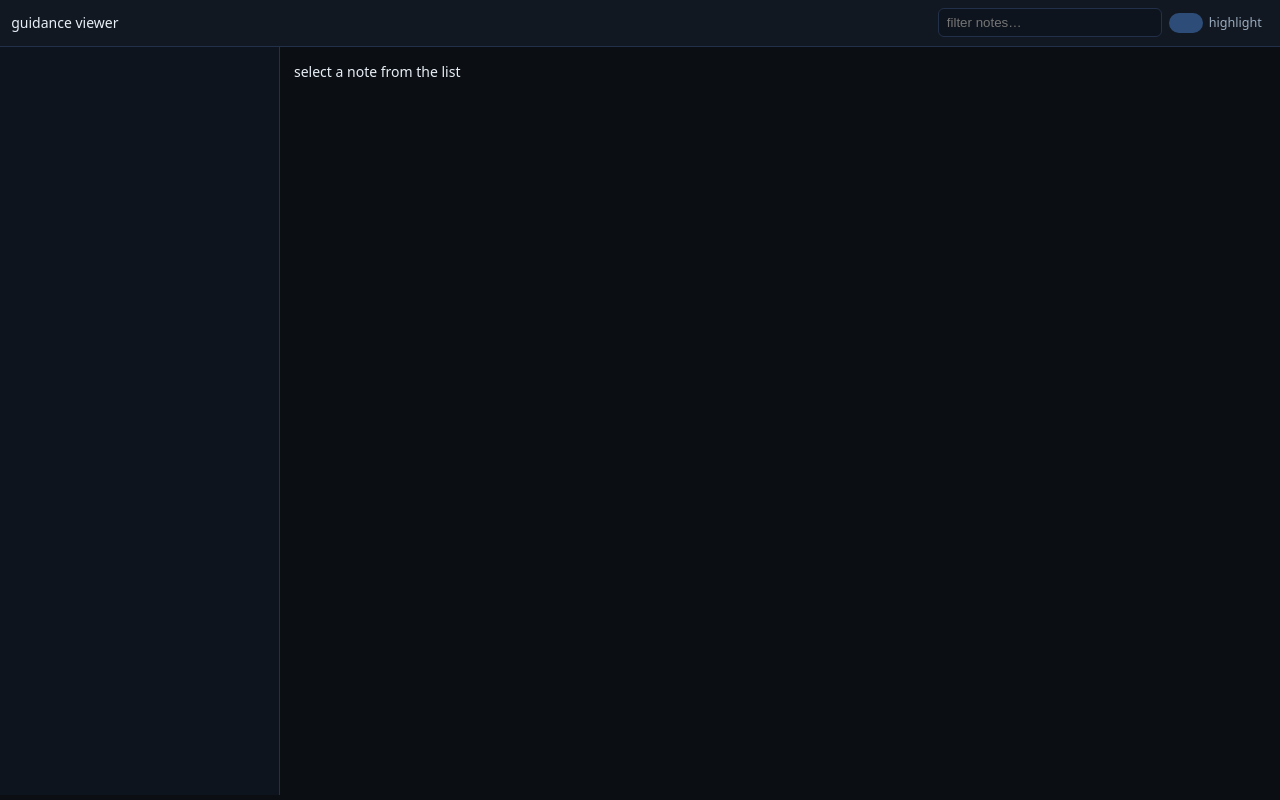
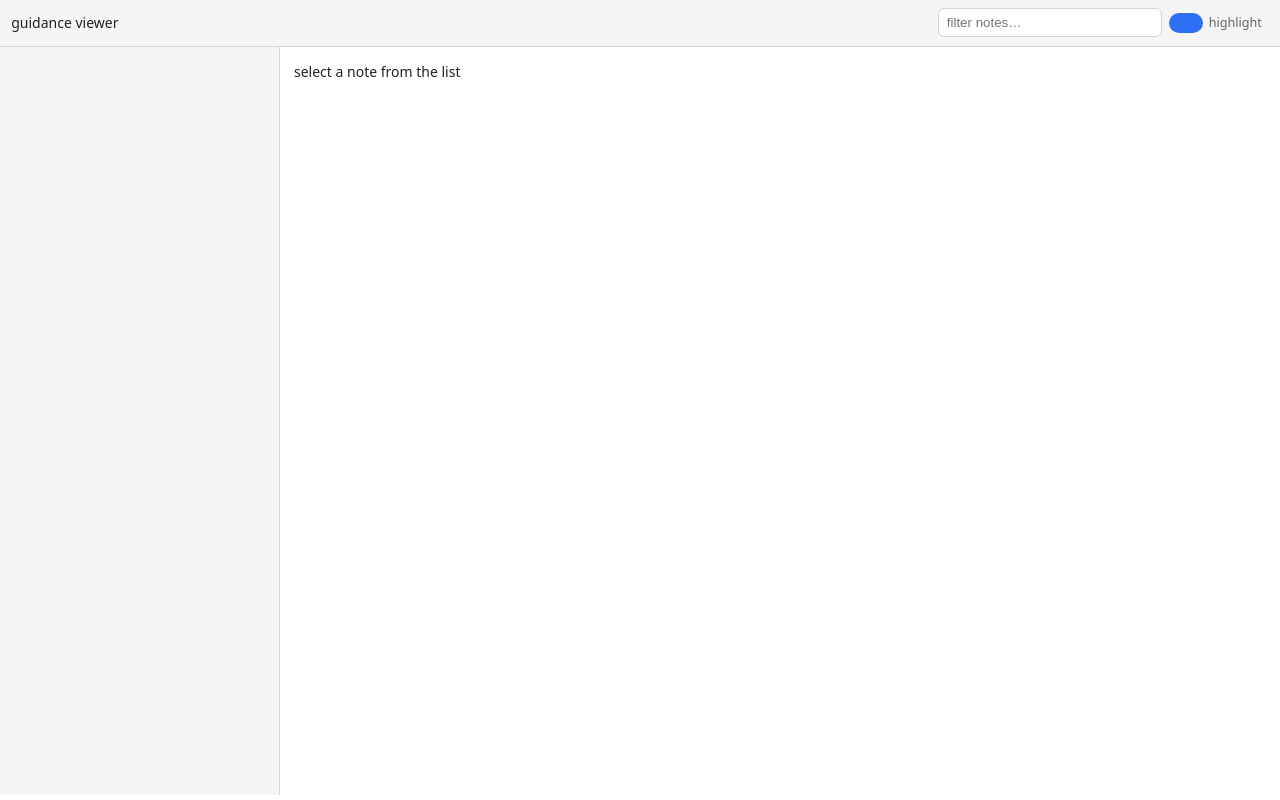
Before and after one commit to CCWBee/GNViewer, a plain HTML site: page docs/index.html in a window 1280 px wide. Drawn offline with nearby package versions, Linux system fonts and the light colour scheme.

Commit message:
Use light theme styling

```diff
--- a/docs/index.html
+++ b/docs/index.html
@@ -8,7 +8,7 @@
   <script src="https://cdn.jsdelivr.net/npm/marked/marked.min.js"></script>
   <script src="https://cdn.jsdelivr.net/npm/dompurify@3/dist/purify.min.js"></script>
 </head>
-<body data-theme="dark">
+<body data-theme="light">
   <header class="main-header">
     <div class="brand">guidance viewer</div>
     <div class="controls">
--- a/docs/style.css
+++ b/docs/style.css
@@ -1,26 +1,178 @@
-*{box-sizing:border-box}
-:root{--bg:#0b0f14;--panel:#121821;--ink:#e8eef6;--muted:#9aacbf;--accent:#3fa3ff;--line:#223049}
-html,body{margin:0;height:100%;background:var(--bg);color:var(--ink);font:14px/1.55 system-ui,Segoe UI,Arial}
-.main-header{display:flex;justify-content:space-between;align-items:center;gap:.8rem;background:var(--panel);border-bottom:1px solid var(--line);padding:.6rem .8rem;position:sticky;top:0;z-index:10}
-.controls{display:flex;align-items:center;gap:.5rem;flex-wrap:wrap}
-.controls input[type=search]{padding:.42rem .55rem;border:1px solid var(--line);background:#0e141d;color:var(--ink);border-radius:6px;min-width:16rem}
-.muted{color:var(--muted)}
-.layout{display:grid;grid-template-columns:280px 1fr;min-height:calc(100vh - 52px)}
-.sidebar{border-right:1px solid var(--line);background:#0e141d;overflow:auto}
-.files{list-style:none;margin:0;padding:.5rem}
-.files li{margin:.2rem 0}
-.files button{width:100%;text-align:left;background:transparent;color:var(--ink);border:1px solid transparent;padding:.48rem .6rem;border-radius:6px;cursor:pointer}
-.files button:hover{background:#101826;border-color:#203049}
-.files button.active{background:#142033;border-color:#2a4362}
-.content{padding:1rem;overflow:auto}
-#content h1,#content h2,#content h3{margin-top:1.25rem}
-#content table{border-collapse:collapse;margin:1rem 0;width:100%}
-#content th,#content td{border:1px solid #2a3648;padding:.5rem .6rem;vertical-align:top}
-#content code,#content pre{background:#0f1520;border:1px solid #1c2740;border-radius:6px}
-.def-term{background:rgba(63,163,255,.15);border-bottom:1px dotted var(--accent);cursor:help}
-.definition-tooltip{position:absolute;max-width:520px;padding:.6rem .7rem;background:#0f1520;border:1px solid #2a3a55;border-radius:8px;box-shadow:0 6px 24px rgba(0,0,0,.35);color:var(--ink);font-size:13px;line-height:1.4}
-.toggle{display:inline-flex;align-items:center;gap:.4rem}
-.toggle-track{display:inline-block;width:34px;height:20px;background:#223045;border-radius:999px;position:relative}
-.toggle input{appearance:none;width:0;height:0;position:absolute}
-.toggle input:checked + .toggle-track{background:#2d4d78}
-.toggle-label{font-size:.9rem;color:var(--muted)}
+* {
+  box-sizing: border-box;
+}
+
+:root {
+  --bg: #ffffff;
+  --panel: #f5f5f5;
+  --ink: #222222;
+  --muted: #666666;
+  --accent: #007bff;
+  --line: #d0d7de;
+}
+
+html,
+body {
+  margin: 0;
+  height: 100%;
+  background: var(--bg);
+  color: var(--ink);
+  font: 14px/1.55 system-ui, Segoe UI, Arial;
+}
+
+.main-header {
+  display: flex;
+  justify-content: space-between;
+  align-items: center;
+  gap: 0.8rem;
+  background: var(--panel);
+  border-bottom: 1px solid var(--line);
+  padding: 0.6rem 0.8rem;
+  position: sticky;
+  top: 0;
+  z-index: 10;
+}
+
+.controls {
+  display: flex;
+  align-items: center;
+  gap: 0.5rem;
+  flex-wrap: wrap;
+}
+
+.controls input[type="search"] {
+  padding: 0.42rem 0.55rem;
+  border: 1px solid var(--line);
+  background: #fff;
+  color: var(--ink);
+  border-radius: 6px;
+  min-width: 16rem;
+}
+
+.muted {
+  color: var(--muted);
+}
+
+.layout {
+  display: grid;
+  grid-template-columns: 280px 1fr;
+  min-height: calc(100vh - 52px);
+}
+
+.sidebar {
+  border-right: 1px solid var(--line);
+  background: #f5f5f5;
+  overflow: auto;
+}
+
+.files {
+  list-style: none;
+  margin: 0;
+  padding: 0.5rem;
+}
+
+.files li {
+  margin: 0.2rem 0;
+}
+
+.files button {
+  width: 100%;
+  text-align: left;
+  background: transparent;
+  color: var(--ink);
+  border: 1px solid transparent;
+  padding: 0.48rem 0.6rem;
+  border-radius: 6px;
+  cursor: pointer;
+}
+
+.files button:hover {
+  background: #e6f0ff;
+  border-color: #b3d1ff;
+}
+
+.files button.active {
+  background: #d6e8ff;
+  border-color: #99c1ff;
+}
+
+.content {
+  padding: 1rem;
+  overflow: auto;
+}
+
+#content h1,
+#content h2,
+#content h3 {
+  margin-top: 1.25rem;
+}
+
+#content table {
+  border-collapse: collapse;
+  margin: 1rem 0;
+  width: 100%;
+}
+
+#content th,
+#content td {
+  border: 1px solid #d0d7de;
+  padding: 0.5rem 0.6rem;
+  vertical-align: top;
+}
+
+#content code,
+#content pre {
+  background: #f6f8fa;
+  border: 1px solid #d0d7de;
+  border-radius: 6px;
+}
+
+.def-term {
+  background: rgba(0, 123, 255, 0.15);
+  border-bottom: 1px dotted var(--accent);
+  cursor: help;
+}
+
+.definition-tooltip {
+  position: absolute;
+  max-width: 520px;
+  padding: 0.6rem 0.7rem;
+  background: #ffffff;
+  border: 1px solid #d0d7de;
+  border-radius: 8px;
+  box-shadow: 0 6px 24px rgba(0, 0, 0, 0.15);
+  color: var(--ink);
+  font-size: 13px;
+  line-height: 1.4;
+}
+
+.toggle {
+  display: inline-flex;
+  align-items: center;
+  gap: 0.4rem;
+}
+
+.toggle-track {
+  display: inline-block;
+  width: 34px;
+  height: 20px;
+  background: #d0d7de;
+  border-radius: 999px;
+  position: relative;
+}
+
+.toggle input {
+  appearance: none;
+  width: 0;
+  height: 0;
+  position: absolute;
+}
+
+.toggle input:checked + .toggle-track {
+  background: #2d70f6;
+}
+
+.toggle-label {
+  font-size: 0.9rem;
+  color: var(--muted);
+}
```
